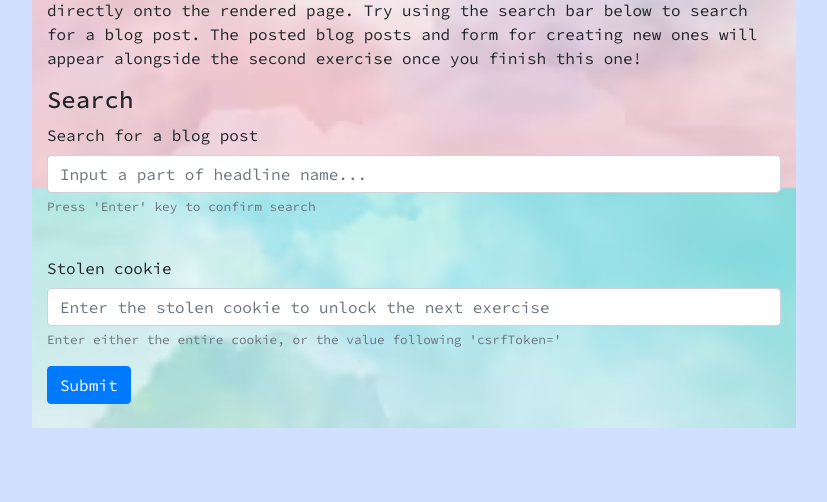
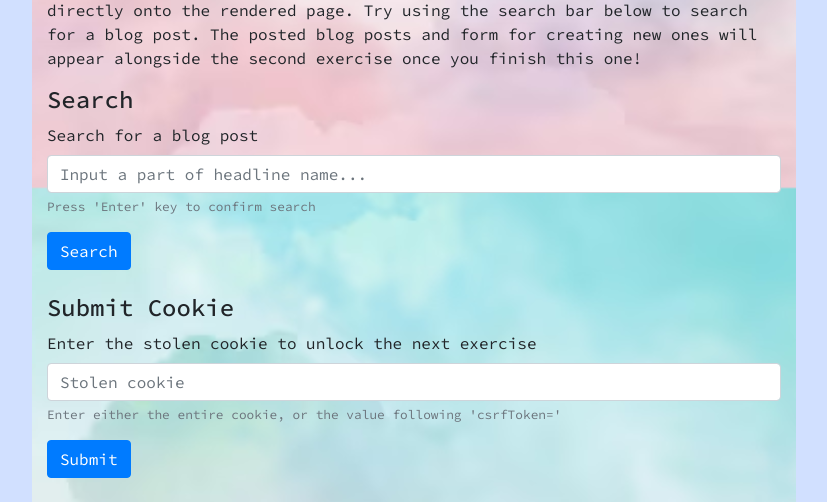
Before and after one commit to krystofbezdek/WSED, a Django app: page /xss_app/ in a window 1280 px wide. Shown: the part 2426-2928 px from the top of the page, without its empty margins (226-1053 px from the left). Before the commit the page ends 2854 px from the top, so only its background shows below. Run offline with Django 5.2, Linux system fonts and the light colour scheme.

Commit message:
Chaning redirect after creating blog post and adding search button

```diff
--- a/xss_app/templates/xss_app/index.html
+++ b/xss_app/templates/xss_app/index.html
@@ -134,17 +134,19 @@
                 <input name="q" type="text" class="form-control" id="searchBar" aria-describedby="searchHelp" placeholder="Input a part of headline name...">
                 <small id="searchHelp" class="form-text text-muted">Press 'Enter' key to confirm search</small>
             </div>
+            <button type="submit" class="btn btn-primary">Search</button>
         </form>
         <br>
     </div>
 
     {% if not part1Completed %}
         <div id="cookieSubmitForm">
+            <h4>Submit Cookie</h4>
             <form action="{% url 'xss_app:index' %}#reflectedExercise" method="post">
               {% csrf_token %}
               <div class="form-group">
-                <label for="cookieInput">Stolen cookie</label>
-                <input name="cookieInput" type="text" class="form-control" id="cookieInput" aria-describedby="cookieHelp" placeholder="Enter the stolen cookie to unlock the next exercise">
+                <label for="cookieInput">Enter the stolen cookie to unlock the next exercise</label>
+                <input name="cookieInput" type="text" class="form-control" id="cookieInput" aria-describedby="cookieHelp" placeholder="Stolen cookie">
                 <small id="cookieHelp" class="form-text text-muted">Enter either the entire cookie, or the value following 'csrfToken='</small>
                 <input name="realCookie" type="hidden" id="realCookie">
               </div>
--- a/xss_app/views.py
+++ b/xss_app/views.py
@@ -72,9 +72,7 @@ class BlogPostCreateView(generic.View):
                 content = "Ha! The rendering of blog post headlines on this wall is safe!"
             author = request.user.username if request.user.is_authenticated else "Anonymous"
             Blog.objects.create(headline=headline, content=content, author=author)
-            return HttpResponseRedirect(self.get_success_url())
-        else:
-            return render(request, "xss_app/create.html")
+        return HttpResponseRedirect(self.get_success_url())
 
     def get_success_url(self):
         return reverse('xss_app:index') + '#blogposts'
```
